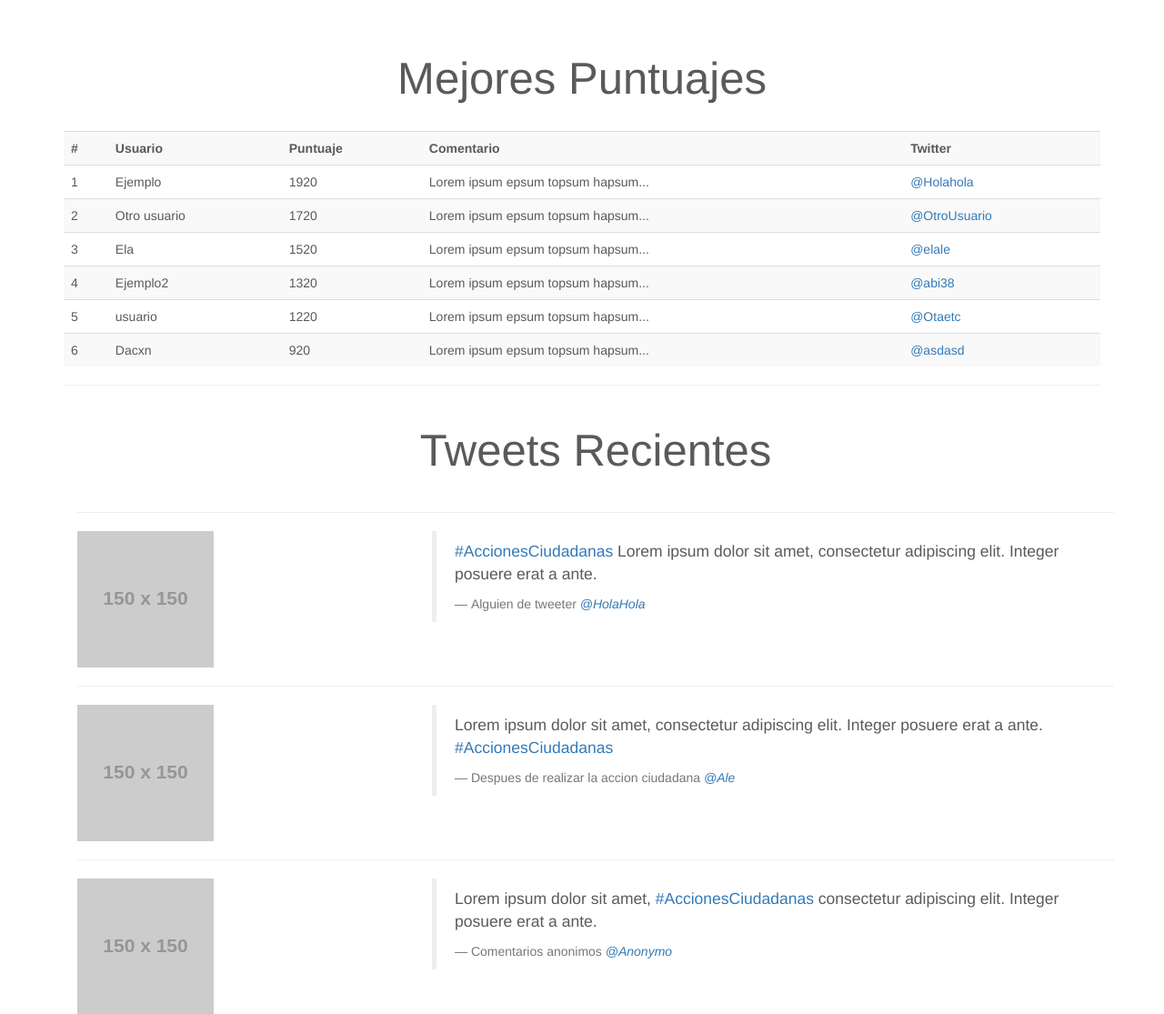
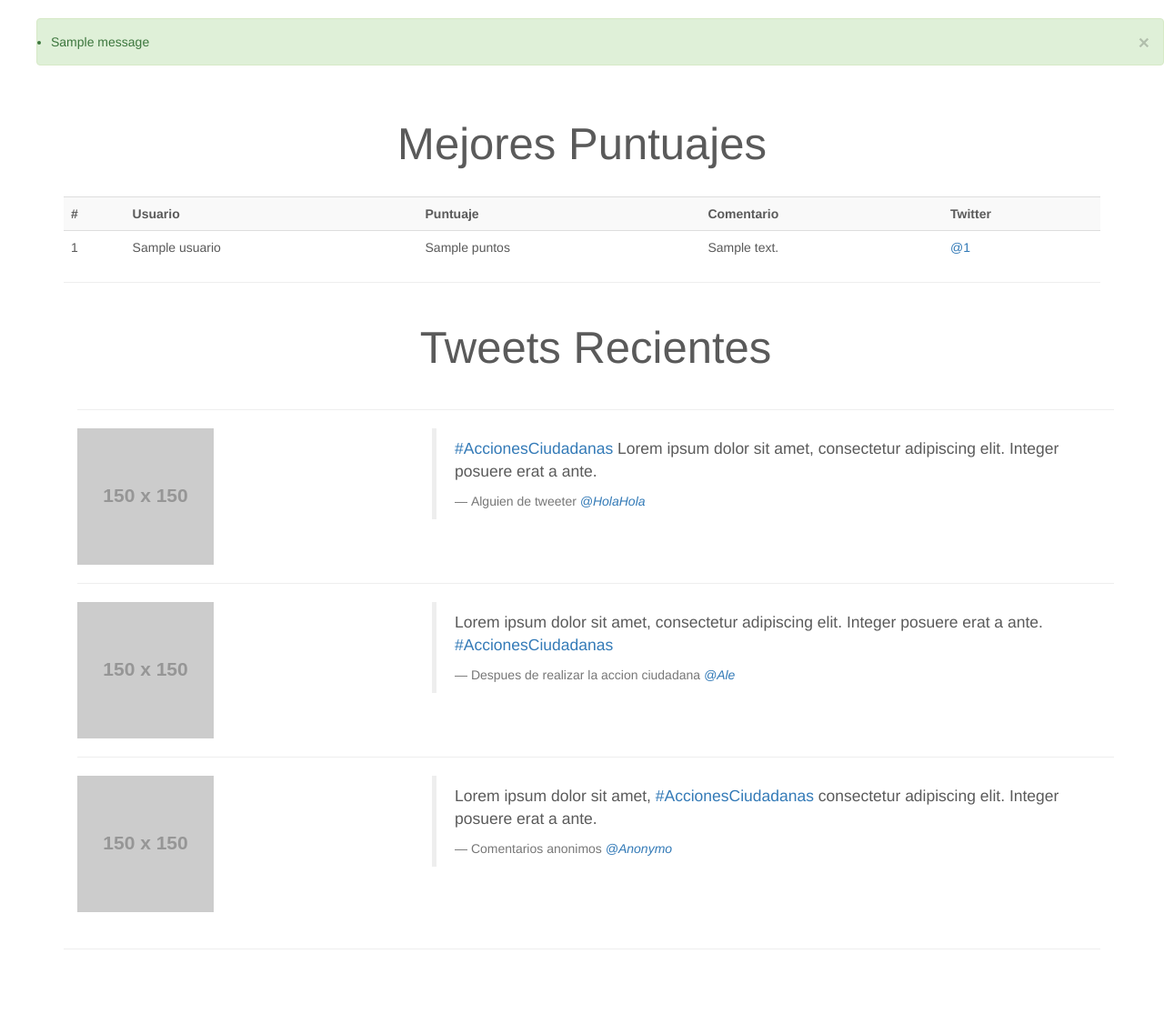
Before and after one commit to aachik/Flask-Proyecto_VC, a Python web app: template templates/puntuaje.html in a window 1280 px wide. Shown: the part 52-1167 px from the top of the page at 91% size. Run offline with Jinja, Linux system fonts and the light colour scheme; the template is opened without the code that fills it: most values are stand-ins (such as "Sample title", 1, 10 or a date in 2020); grey boxes labelled with a size stand in for pictures from a placeholder-image service; one stand-in notice (Sample message) is shown; some libraries are stand-ins or nearby versions.

Commit message:
Agregue el sistema de puntos

```diff
--- a/templates/base.html
+++ b/templates/base.html
@@ -62,6 +62,7 @@
                         {% if current_user.is_authenticated() %}
                           <li><a href="{{ url_for('cerrar_sesion') }}">Salir</a></li>
                         {% else %}
+                          <li><a href="{{ url_for('registrarse') }}">Registrarse</a></li>
                           <li><a href="{{ url_for('iniciar_sesion') }}">Iniciar Sesion</a></li>
                         {% endif %}
                       </ul>
@@ -70,7 +71,20 @@
                 </div>
               </div>
             </nav>
-
+            {% with messages = get_flashed_messages() %}
+              {% if messages %}
+                <ul>
+                {% for message in messages %}
+                <div class="alert alert-success" role="alert">
+                  <button type="button" class="close" data-dismiss="alert" aria-label="Close">
+                    <span aria-hidden="true">&times;</span>
+                  </button>
+                  <li>{{ message }}</li>
+                </div>
+                {% endfor %}
+                </ul>
+              {% endif %}
+            {% endwith %}
             {% block content %}
             {% endblock %}
 
--- a/templates/puntuaje.html
+++ b/templates/puntuaje.html
@@ -11,48 +11,15 @@
                     <th>Comentario</th>
                     <th>Twitter</th>
                   </tr>
-                  <tr>
-                    <td>1</td>
-                    <td>Ejemplo</td>
-                    <td>1920</td>
-                    <td>Lorem ipsum epsum topsum hapsum...</td>
-                    <td><a href="#">@Holahola</a></td>
+                 {% for usuario in usuarios %}
+                 <tr>
+                    <td>{{ usuario.id }}</td>
+                    <td>{{ usuario.usuario }}</td>
+                    <td>{{ usuario.puntos }}</td>
+                    <td>{{ usuario.bio }}</td>
+                    <td><a href="http:/www.twitter.com/{{ usuario.twitter_id }}">@{{ usuario.twitter_id }}</a></td>
                   </tr>
-                  <tr>
-                    <td>2</td>
-                    <td>Otro usuario</td>
-                    <td>1720</td>
-                    <td>Lorem ipsum epsum topsum hapsum...</td>
-                    <td><a href="#">@OtroUsuario</a></td>
-                  </tr>
-                  <tr>
-                    <td>3</td>
-                    <td>Ela</td>
-                    <td>1520</td>
-                    <td>Lorem ipsum epsum topsum hapsum...</td>
-                    <td><a href="#">@elale</a></td>
-                  </tr>
-                  <tr>
-                    <td>4</td>
-                    <td>Ejemplo2</td>
-                    <td>1320</td>
-                    <td>Lorem ipsum epsum topsum hapsum...</td>
-                    <td><a href="#">@abi38</a></td>
-                  </tr>
-                  <tr>
-                    <td>5</td>
-                    <td>usuario</td>
-                    <td>1220</td>
-                    <td>Lorem ipsum epsum topsum hapsum...</td>
-                    <td><a href="#">@Otaetc</a></td>
-                  </tr>
-                  <tr>
-                    <td>6</td>
-                    <td>Dacxn</td>
-                    <td>920</td>
-                    <td>Lorem ipsum epsum topsum hapsum...</td>
-                    <td><a href="#">@asdasd</a></td>
-                  </tr>
+                 {% endfor %}
                 </table>
 
         <hr class="pic-divider">
```
Also changed, not shown: forms.py (+10 -0 lines), models.py (+11 -1 lines), run.py (+35 -12 lines), templates/vacante.html (+3 -20 lines), database.db, static/media/uploads/Screenshot from 2015-05-02 20:20:55.png (added), static/media/uploads/Screenshot from 2015-05-07 01:10:49.png (added).
